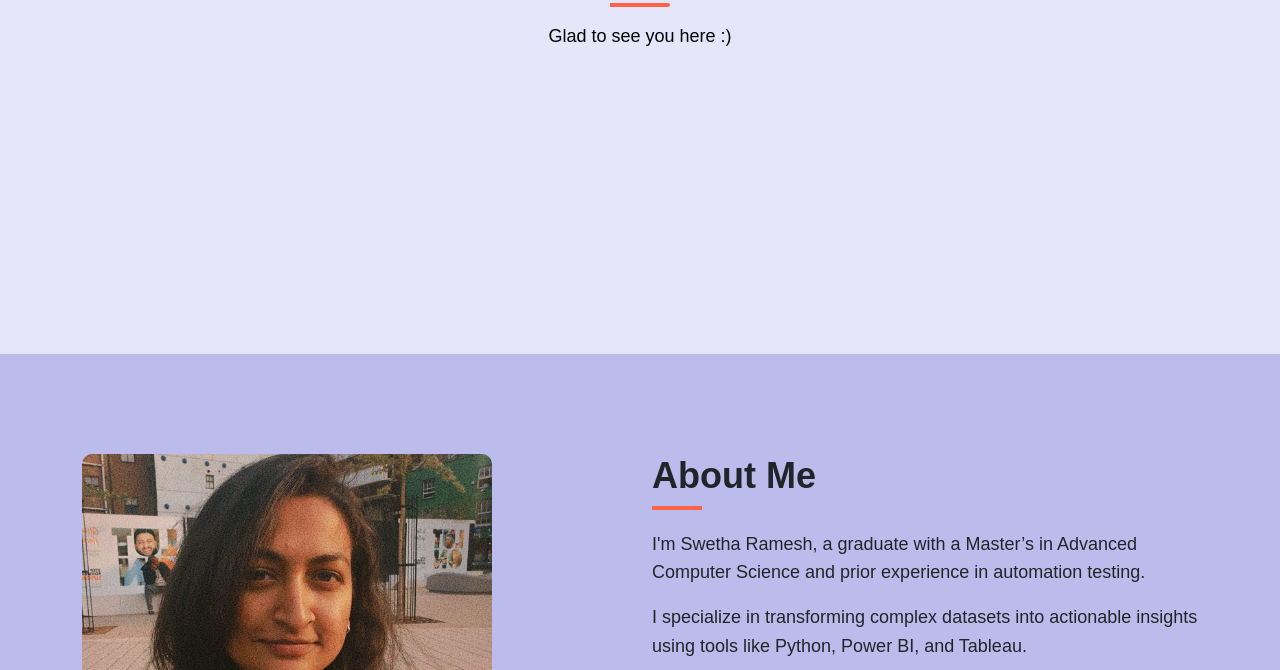
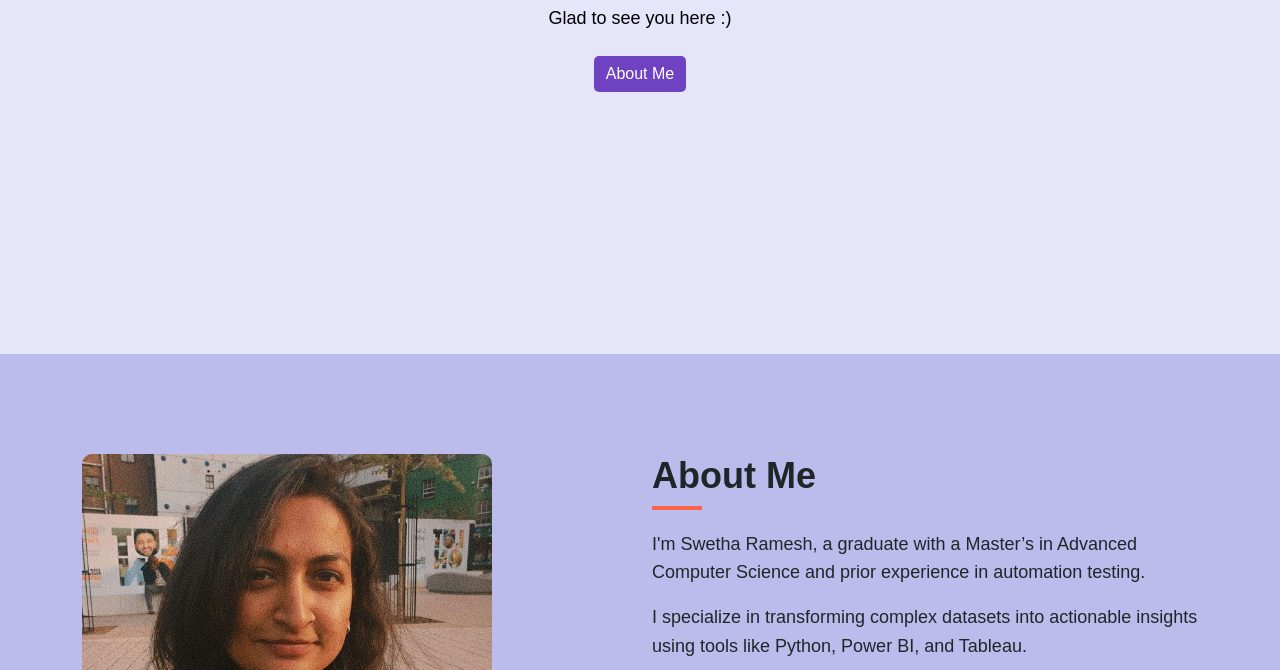
Before and after one commit to swetharamesh1998/myportfolio, a plain HTML site: page index.html in a window 1280 px wide. Shown: the part 430-1100 px from the top of the page. Drawn offline with nearby package versions, Linux system fonts and the light colour scheme.

Commit message:
about me button added style changes

```diff
--- a/index.html
+++ b/index.html
@@ -213,7 +213,7 @@ html {
     margin-top: 10px;
     font-size: 14px;
     font-weight: bold;
-    color: #007bff;
+    color: #bf75f0;
     text-decoration: none;
 }
 
@@ -260,10 +260,16 @@ html {
     .contact-icon {
         width: 40px;  /* Reduce icon size for smaller screens */
     }}
-.btn-primary {
-    background-color: #6f42c1;
-    border: none;
+.btn-primary{
+    background-color: #6f42c1; /* Initial button color */
+    border: 1px;
     border-radius: 5px;
+    color: white; /* Button text color */
+    transition: background-color 0.3s ease; /* Smooth transition on hover */
+}
+.btn-primary:hover {
+    background-color: #C68FE6; /* Hover color */
+    color: black; /* Optional: Keep text color white on hover */
 }
 
 footer {
@@ -328,7 +334,8 @@ footer {
             <h1 class="display-4 text-black">Hi! I'm Swetha</h1>
             <div class="underline mx-auto my-3"></div>
             <p class="lead text-black mb-4">Glad to see you here :)</p>
-
+            <a href="#about"
+                class="btn btn-primary project-link">About Me</a>
 
         </div>
     </section>
```
